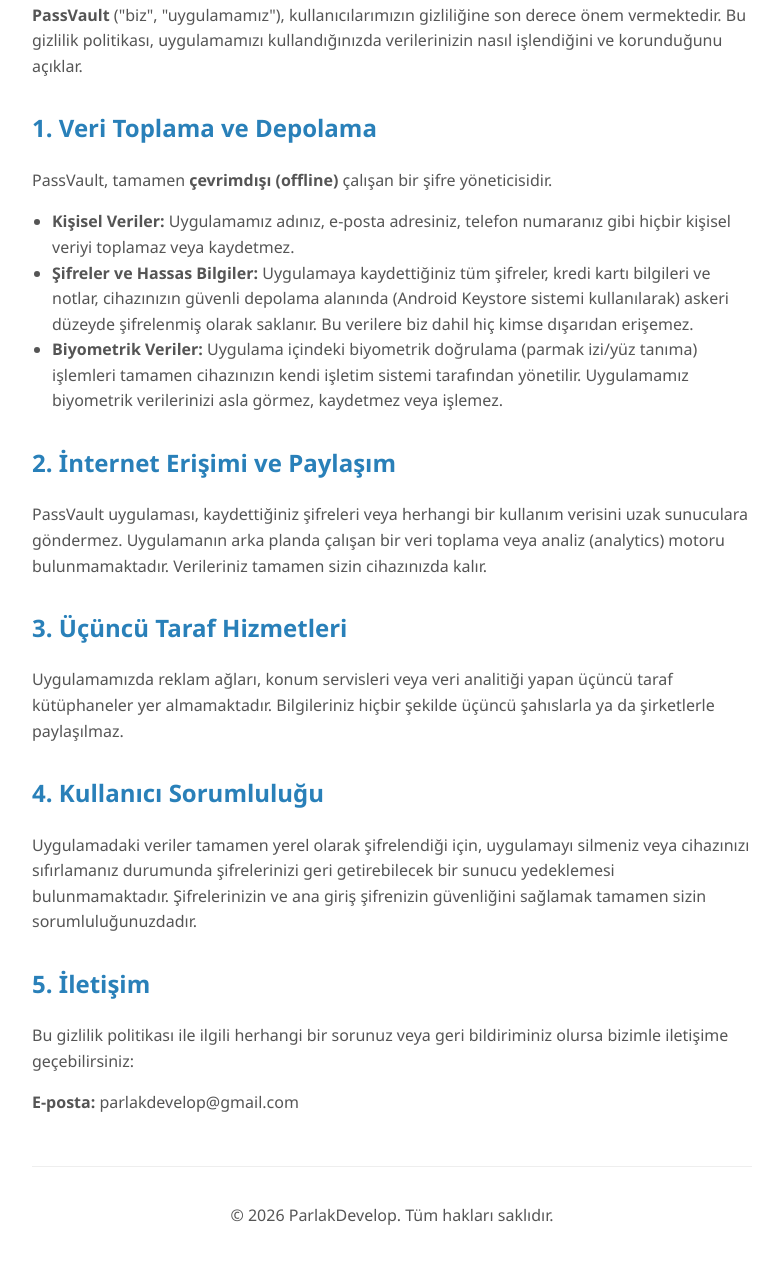
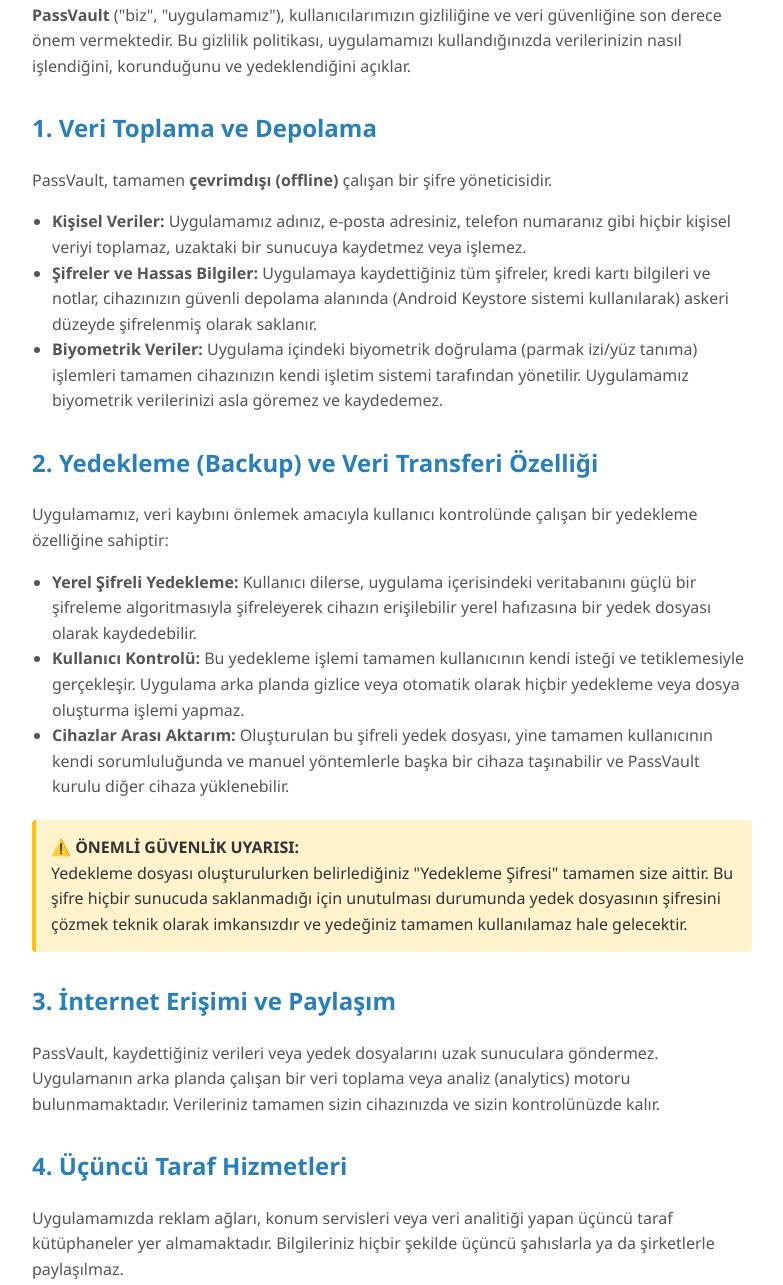
Before and after one commit to parlakdevelop/parlakdevelop.github.io, a plain HTML site: page passvault/privacy.html in a window 1280 px wide. Shown: the part 205-1490 px from the top of the page, without its empty margins (248-1031 px from the left). Drawn offline with Linux system fonts and the light colour scheme.

Commit message:
Update privacy.html

```diff
--- a/passvault/privacy.html
+++ b/passvault/privacy.html
@@ -36,6 +36,13 @@
         ul {
             padding-left: 20px;
         }
+        .warning-box {
+            background-color: #fff3cd;
+            border-left: 4px solid #ffc107;
+            padding: 15px;
+            margin: 20px 0;
+            border-radius: 4px;
+        }
         .footer {
             margin-top: 50px;
             text-align: center;
@@ -51,27 +58,37 @@
         <h1>Gizlilik Politikası</h1>
         <p><strong>Son Güncelleme:</strong> 13 Temmuz 2026</p>
 
-        <p><strong>PassVault</strong> ("biz", "uygulamamız"), kullanıcılarımızın gizliliğine son derece önem vermektedir. Bu gizlilik politikası, uygulamamızı kullandığınızda verilerinizin nasıl işlendiğini ve korunduğunu açıklar.</p>
+        <p><strong>PassVault</strong> ("biz", "uygulamamız"), kullanıcılarımızın gizliliğine ve veri güvenliğine son derece önem vermektedir. Bu gizlilik politikası, uygulamamızı kullandığınızda verilerinizin nasıl işlendiğini, korunduğunu ve yedeklendiğini açıklar.</p>
 
         <h2>1. Veri Toplama ve Depolama</h2>
         <p>PassVault, tamamen <strong>çevrimdışı (offline)</strong> çalışan bir şifre yöneticisidir. </p>
         <ul>
-            <li><strong>Kişisel Veriler:</strong> Uygulamamız adınız, e-posta adresiniz, telefon numaranız gibi hiçbir kişisel veriyi toplamaz veya kaydetmez.</li>
-            <li><strong>Şifreler ve Hassas Bilgiler:</strong> Uygulamaya kaydettiğiniz tüm şifreler, kredi kartı bilgileri ve notlar, cihazınızın güvenli depolama alanında (Android Keystore sistemi kullanılarak) askeri düzeyde şifrelenmiş olarak saklanır. Bu verilere biz dahil hiç kimse dışarıdan erişemez.</li>
-            <li><strong>Biyometrik Veriler:</strong> Uygulama içindeki biyometrik doğrulama (parmak izi/yüz tanıma) işlemleri tamamen cihazınızın kendi işletim sistemi tarafından yönetilir. Uygulamamız biyometrik verilerinizi asla görmez, kaydetmez veya işlemez.</li>
+            <li><strong>Kişisel Veriler:</strong> Uygulamamız adınız, e-posta adresiniz, telefon numaranız gibi hiçbir kişisel veriyi toplamaz, uzaktaki bir sunucuya kaydetmez veya işlemez.</li>
+            <li><strong>Şifreler ve Hassas Bilgiler:</strong> Uygulamaya kaydettiğiniz tüm şifreler, kredi kartı bilgileri ve notlar, cihazınızın güvenli depolama alanında (Android Keystore sistemi kullanılarak) askeri düzeyde şifrelenmiş olarak saklanır.</li>
+            <li><strong>Biyometrik Veriler:</strong> Uygulama içindeki biyometrik doğrulama (parmak izi/yüz tanıma) işlemleri tamamen cihazınızın kendi işletim sistemi tarafından yönetilir. Uygulamamız biyometrik verilerinizi asla göremez ve kaydedemez.</li>
         </ul>
 
-        <h2>2. İnternet Erişimi ve Paylaşım</h2>
-        <p>PassVault uygulaması, kaydettiğiniz şifreleri veya herhangi bir kullanım verisini uzak sunuculara göndermez. Uygulamanın arka planda çalışan bir veri toplama veya analiz (analytics) motoru bulunmamaktadır. Verileriniz tamamen sizin cihazınızda kalır.</p>
+        <h2>2. Yedekleme (Backup) ve Veri Transferi Özelliği</h2>
+        <p>Uygulamamız, veri kaybını önlemek amacıyla kullanıcı kontrolünde çalışan bir yedekleme özelliğine sahiptir:</p>
+        <ul>
+            <li><strong>Yerel Şifreli Yedekleme:</strong> Kullanıcı dilerse, uygulama içerisindeki veritabanını güçlü bir şifreleme algoritmasıyla şifreleyerek cihazın erişilebilir yerel hafızasına bir yedek dosyası olarak kaydedebilir.</li>
+            <li><strong>Kullanıcı Kontrolü:</strong> Bu yedekleme işlemi tamamen kullanıcının kendi isteği ve tetiklemesiyle gerçekleşir. Uygulama arka planda gizlice veya otomatik olarak hiçbir yedekleme veya dosya oluşturma işlemi yapmaz.</li>
+            <li><strong>Cihazlar Arası Aktarım:</strong> Oluşturulan bu şifreli yedek dosyası, yine tamamen kullanıcının kendi sorumluluğunda ve manuel yöntemlerle başka bir cihaza taşınabilir ve PassVault kurulu diğer cihaza yüklenebilir.</li>
+        </ul>
 
-        <h2>3. Üçüncü Taraf Hizmetleri</h2>
+        <div class="warning-box">
+            <strong>⚠️ ÖNEMLİ GÜVENLİK UYARISI:</strong><br>
+            Yedekleme dosyası oluşturulurken belirlediğiniz "Yedekleme Şifresi" tamamen size aittir. Bu şifre hiçbir sunucuda saklanmadığı için unutulması durumunda yedek dosyasının şifresini çözmek teknik olarak imkansızdır ve yedeğiniz tamamen kullanılamaz hale gelecektir.
+        </div>
+
+        <h2>3. İnternet Erişimi ve Paylaşım</h2>
+        <p>PassVault, kaydettiğiniz verileri veya yedek dosyalarını uzak sunuculara göndermez. Uygulamanın arka planda çalışan bir veri toplama veya analiz (analytics) motoru bulunmamaktadır. Verileriniz tamamen sizin cihazınızda ve sizin kontrolünüzde kalır.</p>
+
+        <h2>4. Üçüncü Taraf Hizmetleri</h2>
         <p>Uygulamamızda reklam ağları, konum servisleri veya veri analitiği yapan üçüncü taraf kütüphaneler yer almamaktadır. Bilgileriniz hiçbir şekilde üçüncü şahıslarla ya da şirketlerle paylaşılmaz.</p>
 
-        <h2>4. Kullanıcı Sorumluluğu</h2>
-        <p>Uygulamadaki veriler tamamen yerel olarak şifrelendiği için, uygulamayı silmeniz veya cihazınızı sıfırlamanız durumunda şifrelerinizi geri getirebilecek bir sunucu yedeklemesi bulunmamaktadır. Şifrelerinizin ve ana giriş şifrenizin güvenliğini sağlamak tamamen sizin sorumluluğunuzdadır.</p>
-
         <h2>5. İletişim</h2>
-        <p>Bu gizlilik politikası ile ilgili herhangi bir sorunuz veya geri bildiriminiz olursa bizimle iletişime geçebilirsiniz:</p>
+        <p>Bu gizlilik politikası veya veri güvenliği ile ilgili herhangi bir sorunuz olursa bizimle iletişime geçebilirsiniz:</p>
         <p><strong>E-posta:</strong> parlakdevelop@gmail.com</p>
 
         <div class="footer">
```
